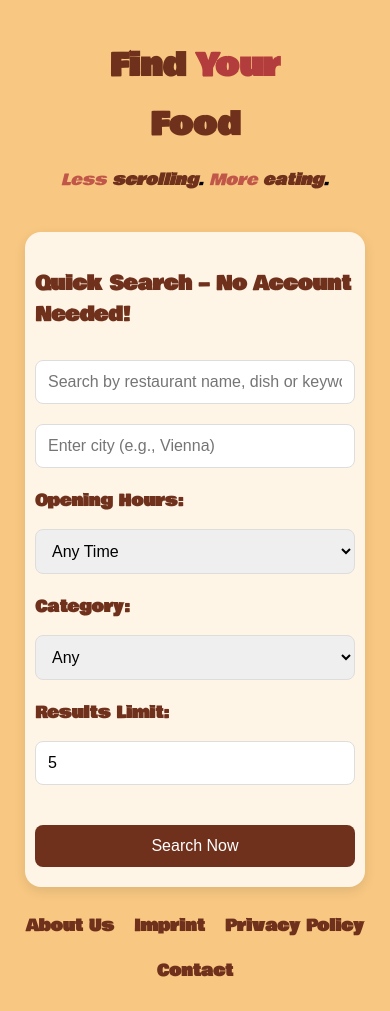
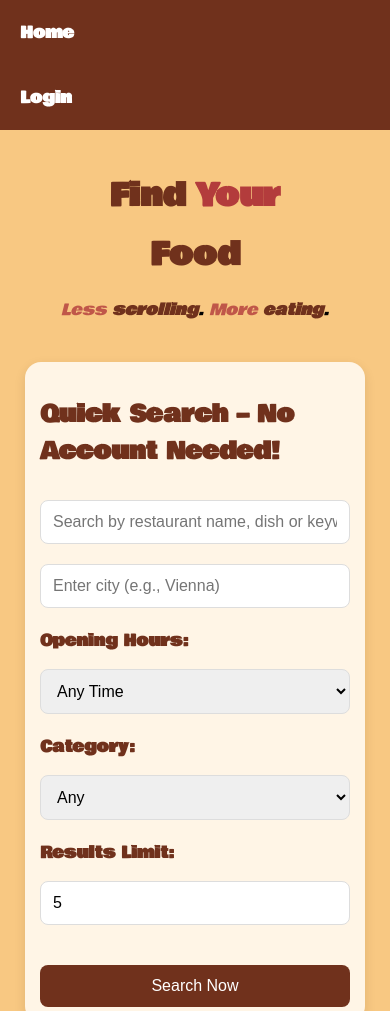
Before and after one commit to Roman0-5/FindYourFood, a website: page htmls/StartSite.html in a window 390 px wide. Shown: the top 1011 px of the page. Drawn offline with Linux system fonts and the light colour scheme.

Commit message:
Responsives Layout für StartSite hinzugefügt

```diff
--- a/htmls/StartSite.html
+++ b/htmls/StartSite.html
@@ -1,14 +1,69 @@
 <!DOCTYPE html>
 <html lang="en">
 <head>
-        <meta charset="UTF-8">
-        <meta name="viewport" content="width=device-width, initial-scale=1.0">
+    <meta charset="UTF-8" />
+    <meta name="viewport" content="width=device-width, initial-scale=1.0" />
     <title>FindYourFood - Home</title>
-        <link href="https://fonts.googleapis.com/css2?family=Bowlby+One&display=swap" rel="stylesheet">
-        <link rel="stylesheet" href="../stylesheets/StartSite.css">
+    <link href="https://fonts.googleapis.com/css2?family=Bowlby+One&display=swap" rel="stylesheet" />
+    <link rel="stylesheet" href="../stylesheets/StartSite.css" />
     <script type="module" src="../javascripts/main.js" defer></script>
+    <style>
+        nav.main-nav {
+            background-color: #70311C;
+            padding: 10px 20px;
+            display: flex;
+            justify-content: flex-end;
+        }
+
+        nav.main-nav ul {
+            list-style: none;
+            display: flex;
+            gap: 20px;
+            margin: 0;
+            padding: 0;
+        }
+
+        nav.main-nav li a {
+            color: white;
+            text-decoration: none;
+            font-weight: bold;
+        }
+
+        nav.main-nav li a:hover {
+            text-decoration: underline;
+        }
+
+        @media (max-width: 600px) {
+            nav.main-nav {
+                flex-direction: column;
+                align-items: flex-start;
+            }
+
+            nav.main-nav ul {
+                flex-direction: column;
+                width: 100%;
+            }
+
+            nav.main-nav li a {
+                padding: 10px 0;
+                display: block;
+                width: 100%;
+            }
+
+            .guest-search h2 {
+                font-size: 6vw;
+            }
+        }
+    </style>
 </head>
 <body>
+<nav class="main-nav">
+    <ul>
+        <li><a href="StartSite.html">Home</a></li>
+        <li><a href="login.html">Login</a></li>
+    </ul>
+</nav>
+
 <header class="branding">
     <h1 class="headline">
         <span class="highlight">Find</span>
@@ -27,8 +82,8 @@
     <section class="guest-search">
         <h2>Quick Search – No Account Needed!</h2>
         <form class="search-form">
-        <input type="text" name="query" placeholder="Search by restaurant name, dish or keyword" required>
-        <input type="text" name="city" placeholder="Enter city (e.g., Vienna)" required>
+            <input type="text" name="query" placeholder="Search by restaurant name, dish or keyword" required />
+            <input type="text" name="city" placeholder="Enter city (e.g., Vienna)" required />
 
             <div class="form-group">
                 <label for="openingHours">Opening Hours:</label>
@@ -61,7 +116,7 @@
 
             <div class="form-group">
                 <label for="limit">Results Limit:</label>
-        <input type="number" name="limit" id="limit" value="5" min="1" max="50">
+                <input type="number" name="limit" id="limit" value="5" min="1" max="50" />
             </div>
 
             <button type="submit">Search Now</button>
@@ -75,7 +130,6 @@
         <li><a href="imprint.html">Imprint</a></li>
         <li><a href="privacy.html">Privacy Policy</a></li>
         <li><a href="contact.html">Contact</a></li>
-
     </ul>
 </footer>
 </body>
--- a/stylesheets/StartSite.css
+++ b/stylesheets/StartSite.css
@@ -163,12 +163,10 @@ footer {
     color: #B33C3C; /* Farbe beim Überfahren mit der Maus */
 }
 
-/* === Responsives Design für kleinere Bildschirme ===
-   Passt Schriftgrößen und Abstände für mobile Geräte an.
-*/
-@media (max-width: 480px) {
+/* === Responsive Anpassungen für Mobile Geräte === */
+@media (max-width: 600px) {
     .headline {
-        font-size: 8vw; /* Größere Schrift für kleinere Screens */
+        font-size: 8vw;
     }
 
     .slogan {
@@ -176,18 +174,25 @@ footer {
         line-height: 1.3;
     }
 
+    .guest-search {
+        padding: 15px;
+        width: 95%;
+    }
+
     .guest-search h2 {
         font-size: 5vw;
     }
 
+    .form-group label,
     .search-form input,
     .search-form select,
     .search-form button {
         font-size: 1rem;
+        width: 100%;
     }
 
-    .guest-search {
-        width: 95%; /* Schmalere Breite bei kleinen Bildschirmen */
-        padding: 20px 10px;
+    .footer-nav {
+        flex-direction: column;
+        align-items: center;
     }
 }
```
Also changed, not shown: htmls/login.html (added, +50 -0 lines). Lines whose indentation alone changed are shown as unchanged.
